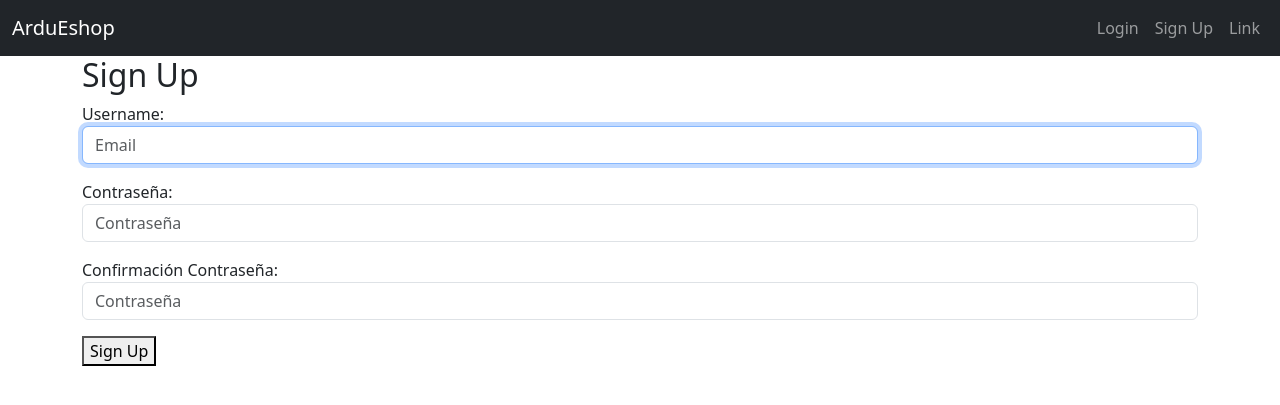
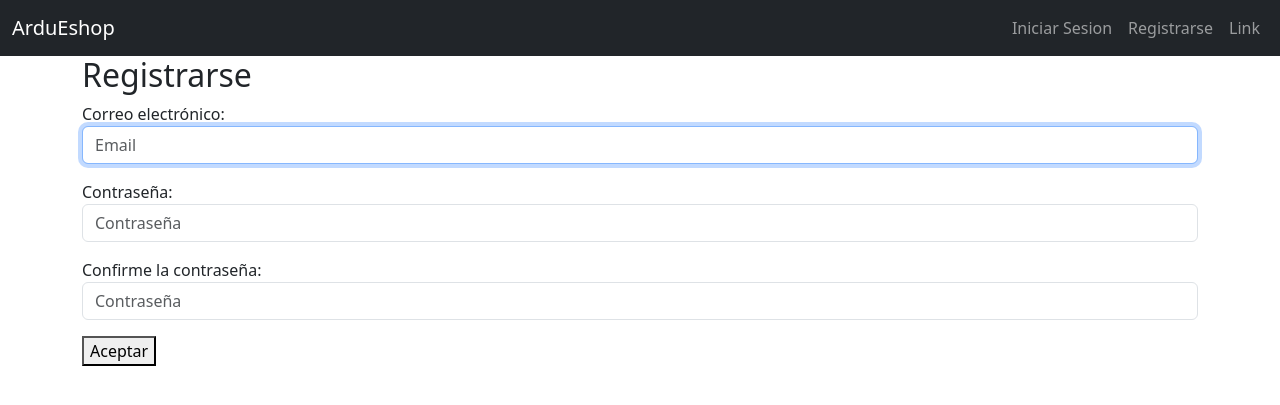
Before and after one commit to NEXUS-PGPI/ardueshop, a Django app: page /auth/signup/ in a window 1280 px wide. Shown: the top 405 px of the page. Run offline with Django 4.2, Linux system fonts and the light colour scheme; some libraries are stand-ins or nearby versions.

Commit message:
fix: UI problems #4
Updated the user interface so it can be in Spanish.

```diff
--- a/ardueshop/authentication/forms.py
+++ b/ardueshop/authentication/forms.py
@@ -9,6 +9,7 @@ class ClientCreationForm(UserCreationForm):
 
   username = forms.EmailField(
 		max_length=254,
+    label="Correo electrónico",
 		widget=forms.EmailInput(
 			attrs={
 				"placeholder": "Email",
@@ -30,7 +31,7 @@ class ClientCreationForm(UserCreationForm):
   )
 
   password2 = forms.CharField(
-    label="Confirmación Contraseña",
+    label="Confirme la contraseña",
     widget=forms.PasswordInput(
       attrs={
         "placeholder": "Contraseña",
@@ -48,6 +49,7 @@ class ClientLoginForm(AuthenticationForm):
 
   username = forms.EmailField(
     max_length=254,
+    label="Correo electrónico",
 		widget=forms.EmailInput(
 			attrs={
 				"placeholder": "Email",
--- a/ardueshop/authentication/templates/authentication/login.html
+++ b/ardueshop/authentication/templates/authentication/login.html
@@ -2,10 +2,10 @@
 {% extends 'base/base.html' %}
 
 {% block content %}
-  <h2>Login</h2>
+  <h2>Inicio de Sesion</h2>
   <form action="/auth/login/" method="post">
     {% csrf_token %}
     {{ form.as_p }}
-    <button type="submit">Login</button>
+    <button type="submit">Aceptar</button>
   </form>
 {% endblock %}
--- a/ardueshop/authentication/templates/authentication/signup.html
+++ b/ardueshop/authentication/templates/authentication/signup.html
@@ -2,10 +2,10 @@
 {% extends 'base/base.html' %}
 
 {% block content %}
-  <h2>Sign Up</h2>
+  <h2>Registrarse</h2>
   <form action="/auth/signup/" method="post">
     {% csrf_token %}
     {{ form.as_p }}
-    <button type="submit">Sign Up</button>
+    <button type="submit">Aceptar</button>
   </form>
 {% endblock %}
--- a/ardueshop/base/templates/base/base.html
+++ b/ardueshop/base/templates/base/base.html
@@ -21,15 +21,15 @@
                   <strong>{{ user.username }}</strong>
               </a>
             <li class="nav-item">
-              <a class="nav-link" href="/auth/logout">Logout</a>
+              <a class="nav-link" href="/auth/logout">Cerrar Sesion</a>
             </li>
           {% endif %}
           {% if not user.is_authenticated %}
             <li class="nav-item">
-              <a class="nav-link" href="/auth/login">Login</a>
+              <a class="nav-link" href="/auth/login">Iniciar Sesion</a>
             </li>
             <li class="nav-item">
-              <a class="nav-link" href="/auth/signup">Sign Up</a>
+              <a class="nav-link" href="/auth/signup">Registrarse</a>
             </li>
           {% endif %}
           <li class="nav-item">
```
